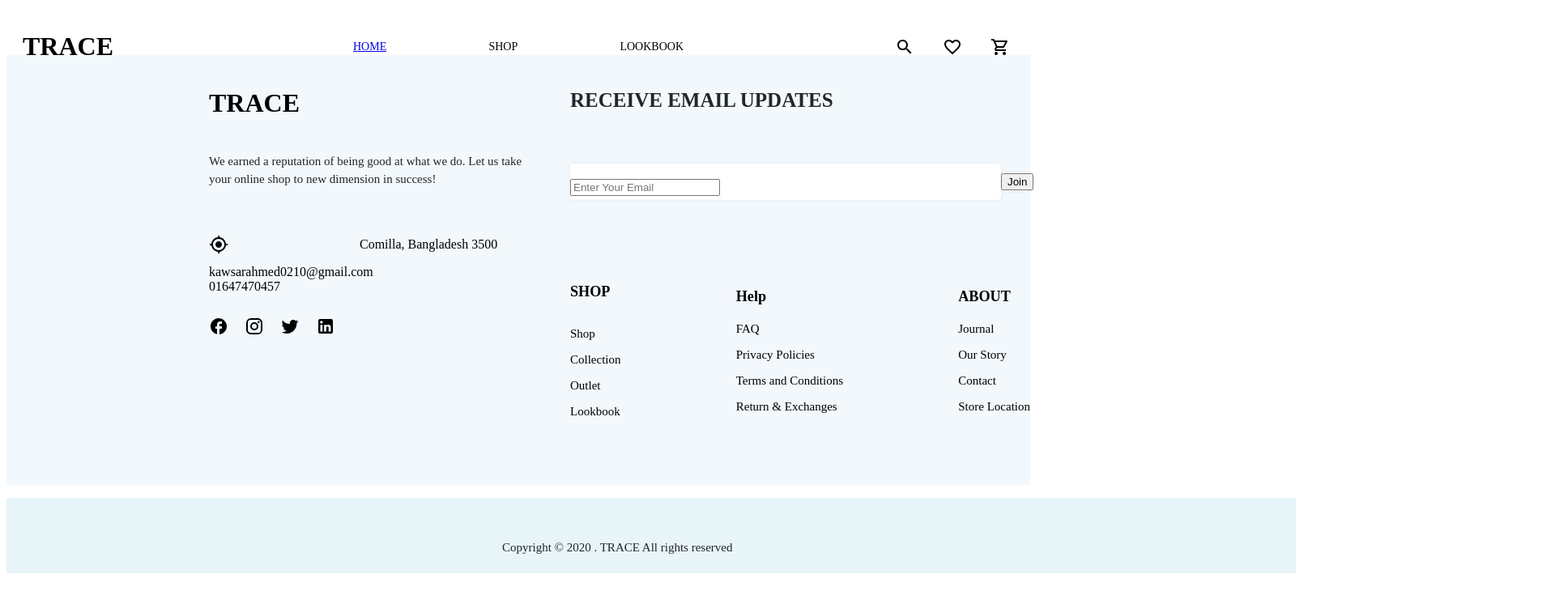
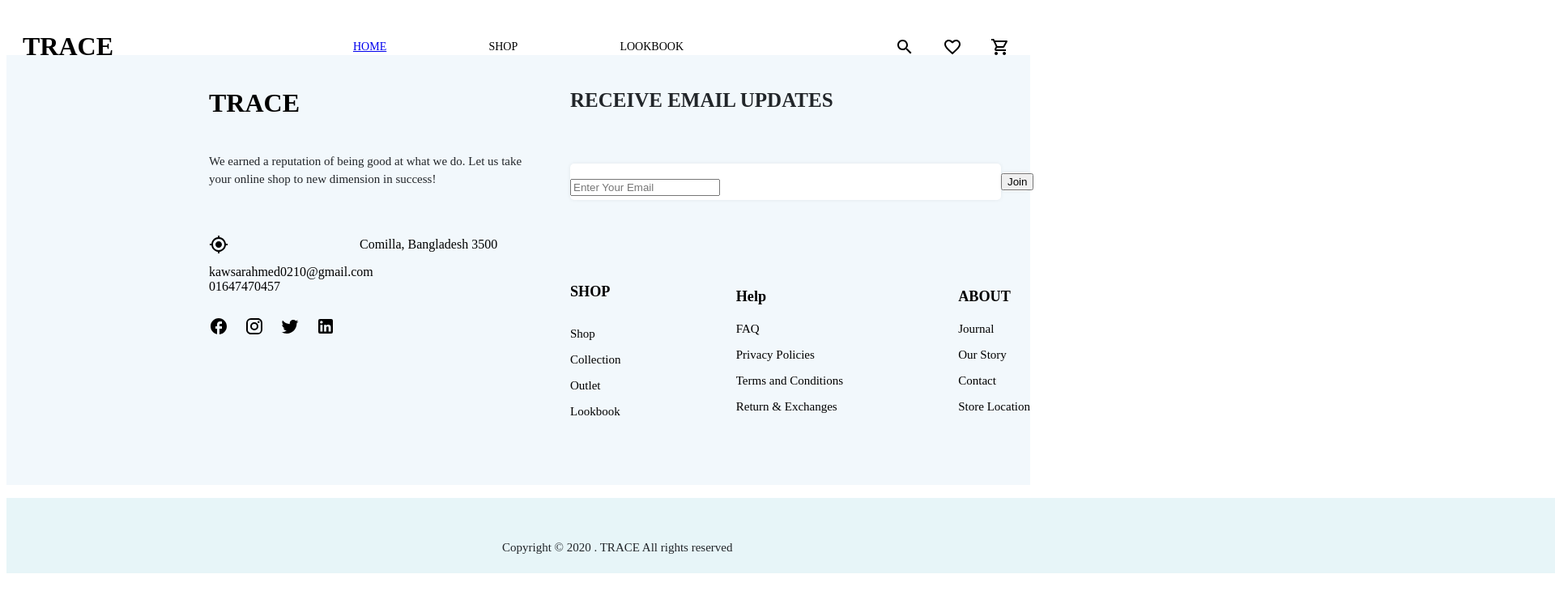
Before and after one commit to chukwunnonso/fashion-ecom, a React (Create React App) app: page / in a window 1280 px wide. Shown: the top 746 px of the page at 81% size, 1920 px wide, since content can reach past the window. Built offline with nearby package versions, Linux system fonts and the light colour scheme.

Commit message:
modified page copyright

```diff
--- a/src/components/Footer.jsx
+++ b/src/components/Footer.jsx
@@ -204,7 +204,7 @@ const FooterContainer = styled.h3`
 
 
 const Copyright = styled.p`
-    width: 1592px;
+    width: 3000px;
     height: 93px;
 
 
```
